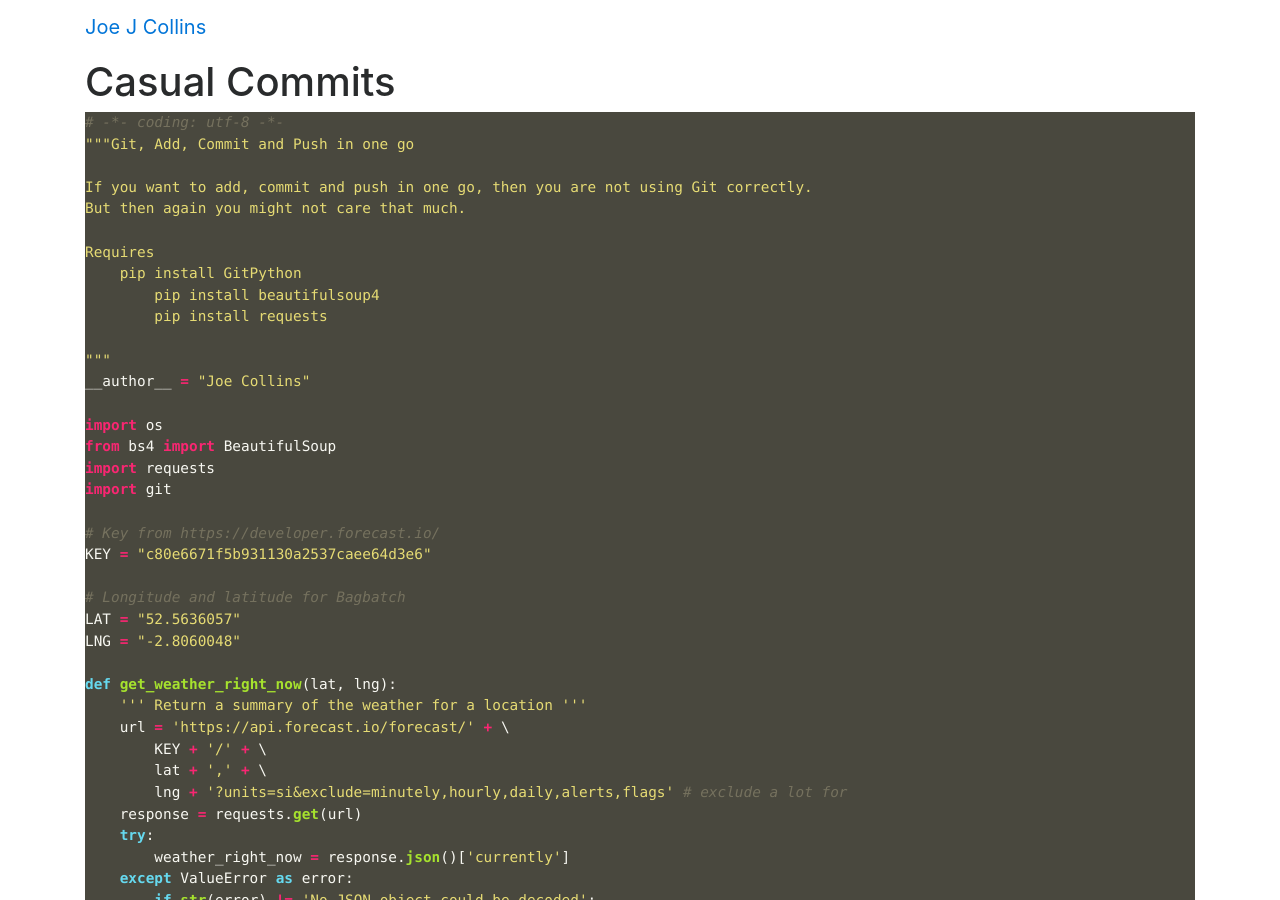
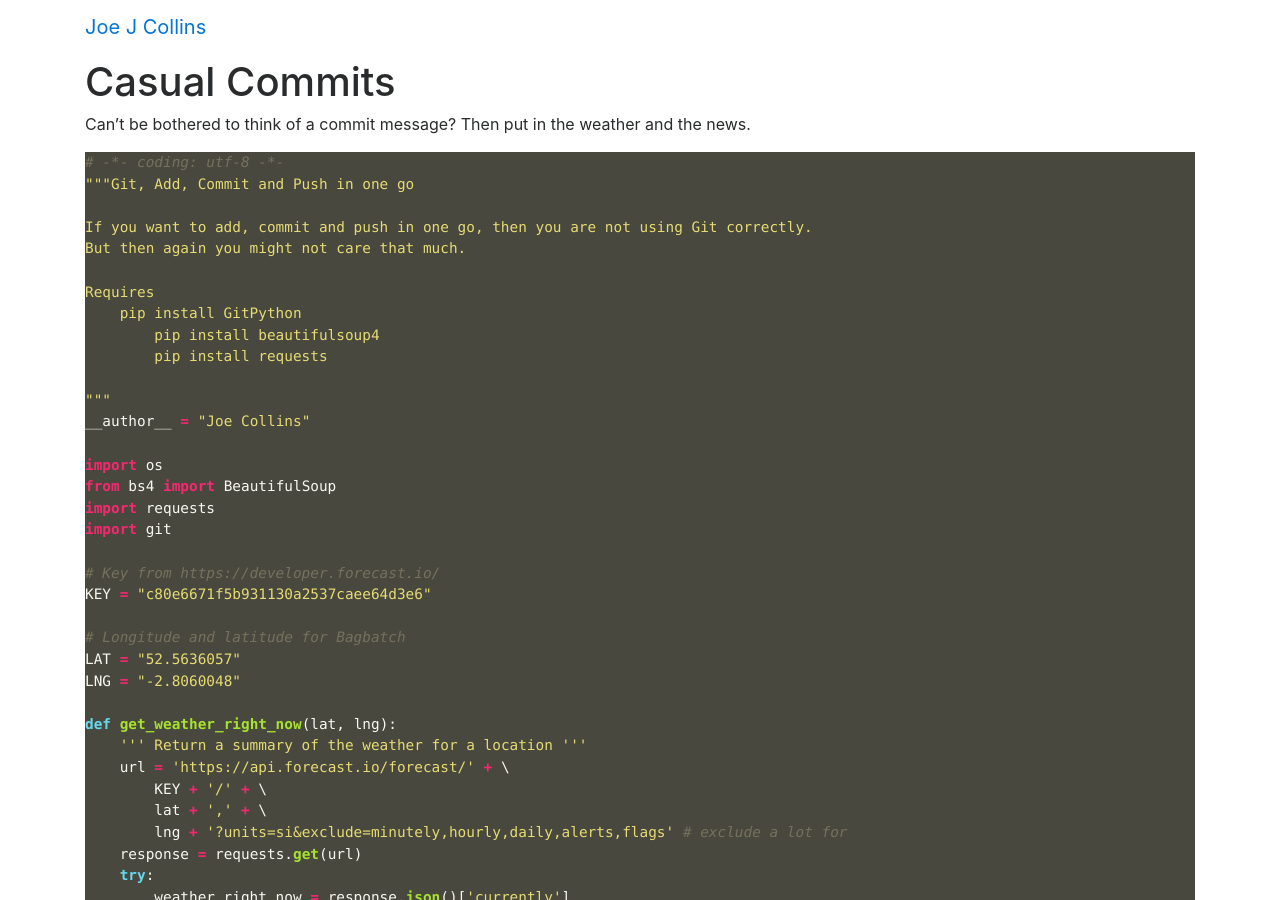
Before and after one commit to joejcollins/joejcollins.github.io, a Jekyll site: the page built from _posts/2018-01-05-Casual-Commits.md, in a window 1280 px wide and 900 px high. Built offline with Jekyll 4.4.1, drawn with Linux system fonts in a browser that asks for light colours; nearby versions of some CDN libraries.

Commit message:
Casual commits

````diff
--- a/_posts/2018-01-05-Casual-Commits.md
+++ b/_posts/2018-01-05-Casual-Commits.md
@@ -2,6 +2,7 @@
 layout: post
 ---
 
+Can't be bothered to think of a commit message?  Then put in the weather and the news.
 
 ```python
 # -*- coding: utf-8 -*-
````
